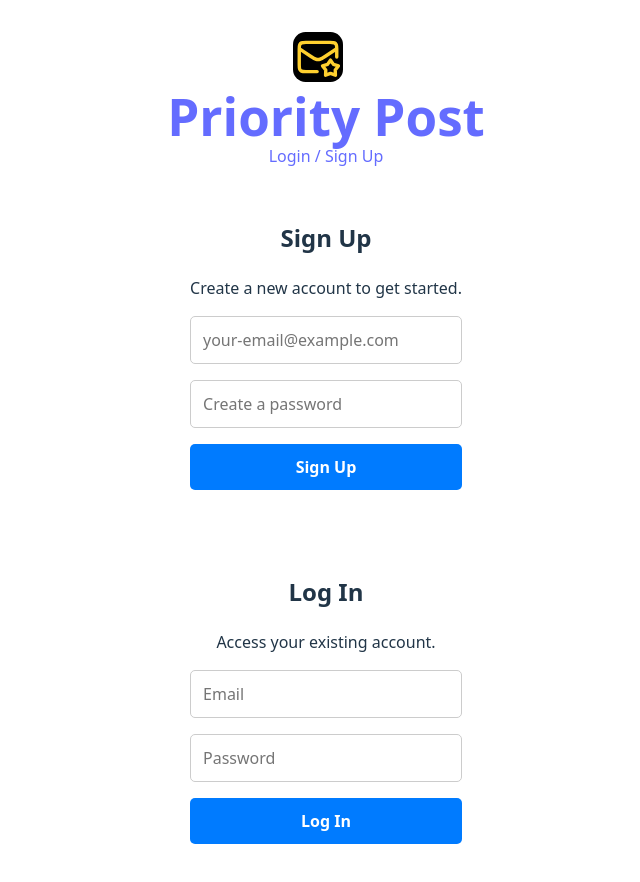
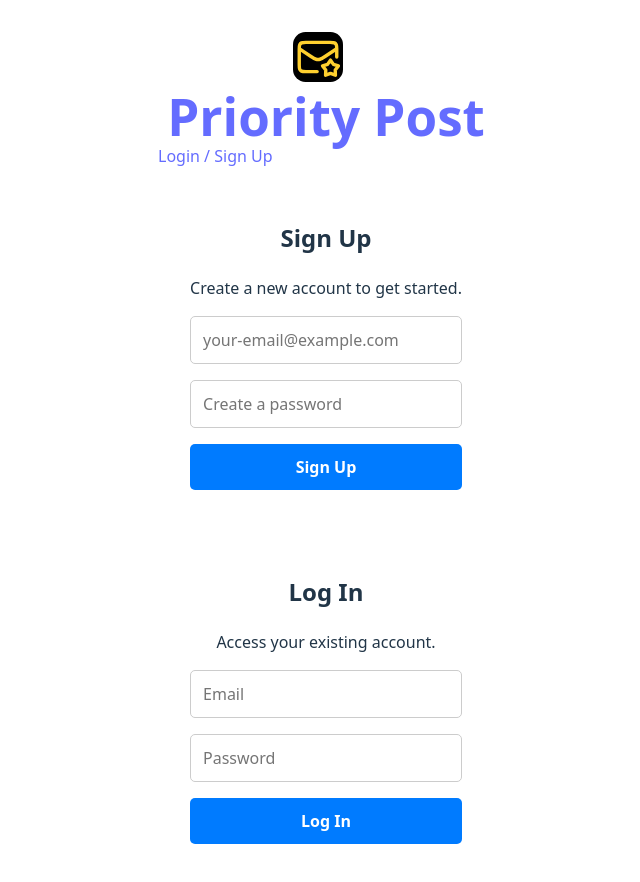
Before and after one commit to mallman12/priority-post, a React (Vite) app: page /login in a window 1280 px wide. Shown: the top 882 px of the page, without its empty margins (314-954 px from the left). Built offline with nearby package versions, Linux system fonts and the light colour scheme; no server answers.

Commit message:
added gap next to log out button

```diff
--- a/src/App.css
+++ b/src/App.css
@@ -103,3 +103,9 @@ h1 {
   background-color: #cccccc;
   cursor: not-allowed;
 }
+
+.nav-links {
+  display: flex;        /* Lays out items in a row */
+  align-items: center;  /* Vertically aligns the text and button */
+  gap: 1rem;            /* <-- ADD THIS LINE: It creates space between items */
+}
```
